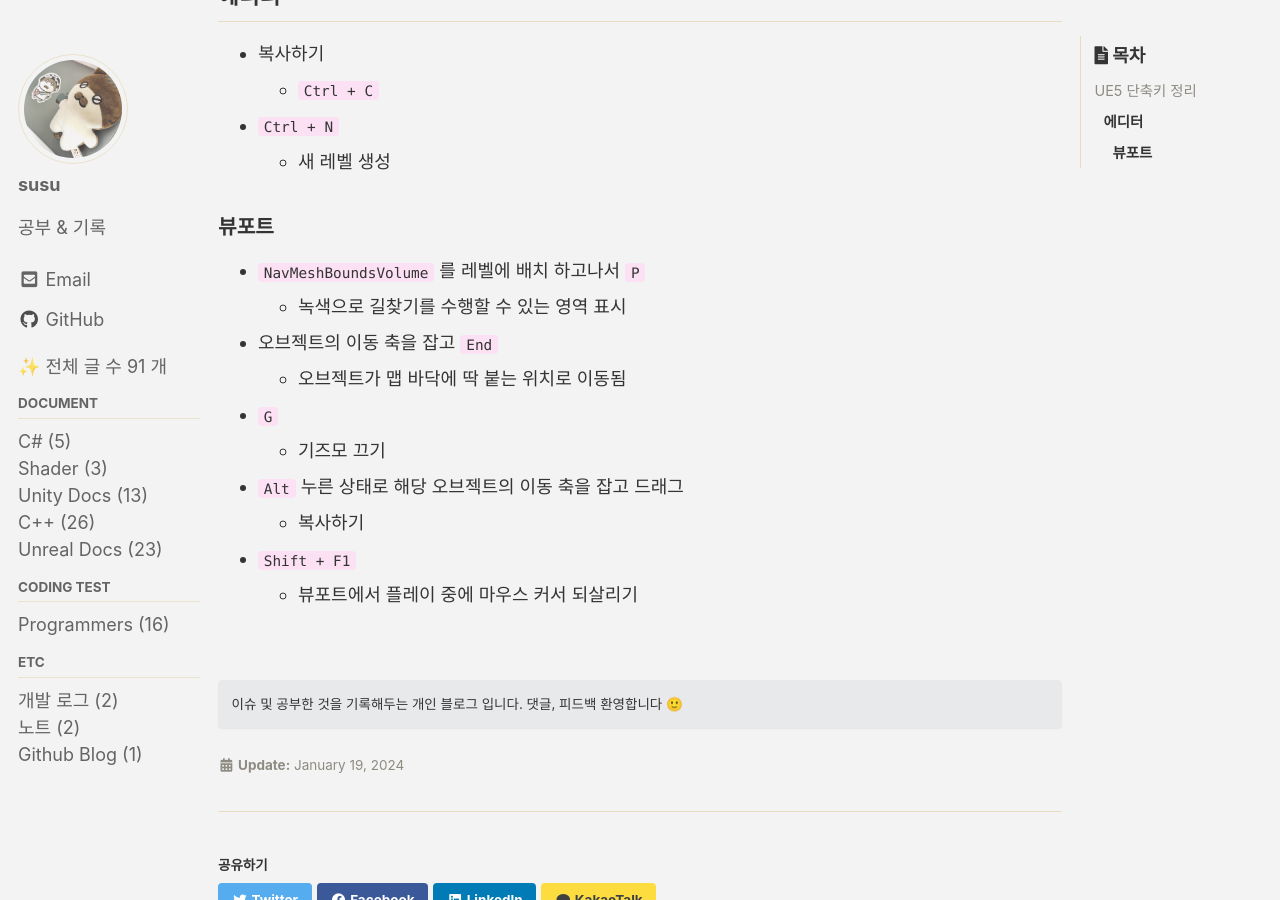
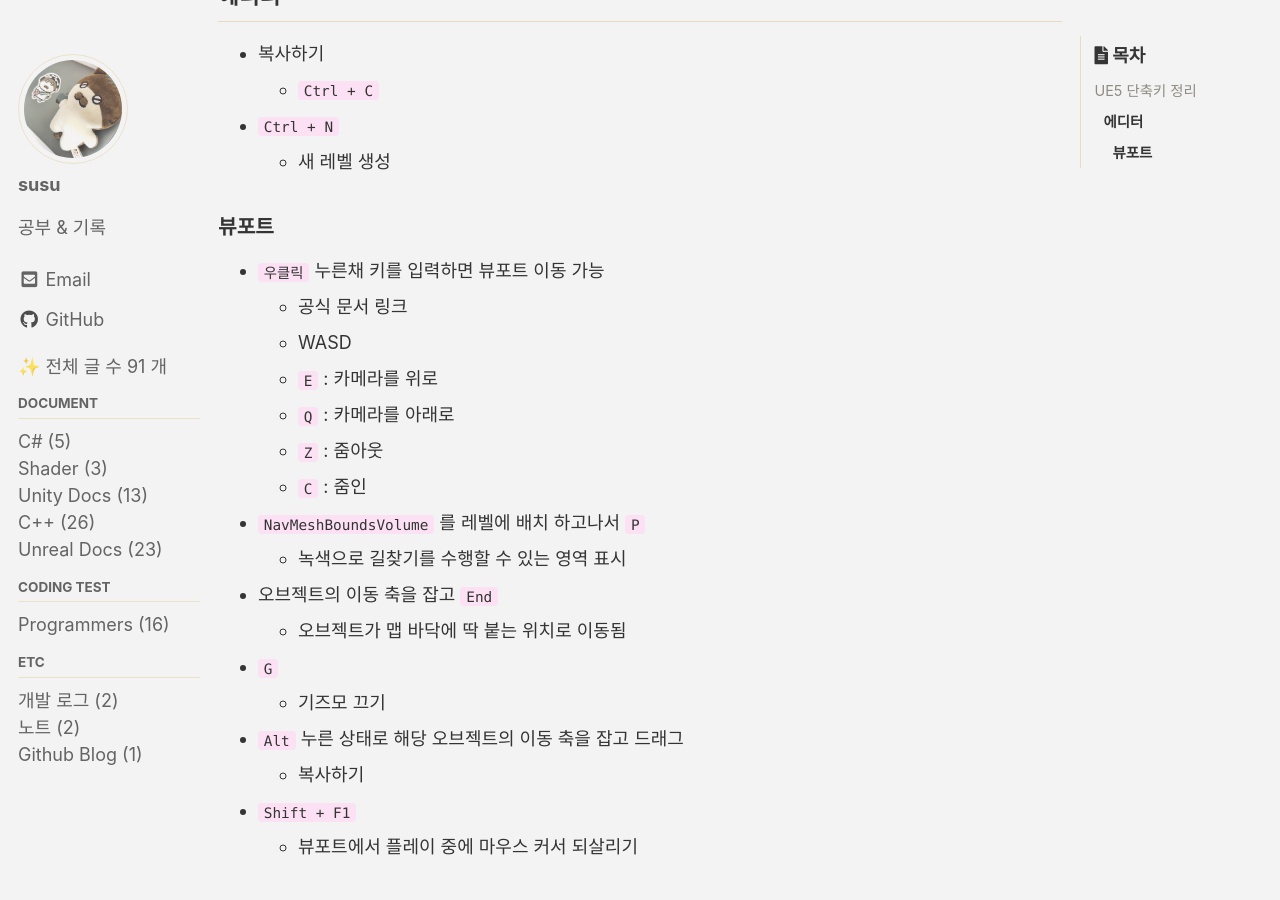
Before and after one commit to eggmong/eggmong.github.io, a Jekyll site: the page built from _posts/UnrealDocs/2024-01-19-Unreal-Shortcut.md, in a window 1280 px wide and 900 px high, scrolled down 441 px. Built offline with Jekyll 4.4.1, drawn with Linux system fonts in a browser that asks for light colours; cached includes are drawn as plain includes; some web fonts are replaced; comment, search, counter and statistics services are not loaded.

Commit message:
뷰포트 카메라 이동 단축키 추가

```diff
--- a/_posts/UnrealDocs/2024-01-19-Unreal-Shortcut.md
+++ b/_posts/UnrealDocs/2024-01-19-Unreal-Shortcut.md
@@ -30,6 +30,14 @@ last_modified_at: 2024-01-19
 
 ### 뷰포트
 
+- `우클릭` 누른채 키를 입력하면 뷰포트 이동 가능
+  - [공식 문서 링크](https://docs.unrealengine.com/4.27/ko/BuildingWorlds/LevelEditor/Viewports/ViewportControls/#%EA%B2%8C%EC%9E%84%EC%8A%A4%ED%83%80%EC%9D%BC)
+  - WASD
+  - `E` : 카메라를 위로
+  - `Q` : 카메라를 아래로
+  - `Z` : 줌아웃
+  - `C` : 줌인
+
 - `NavMeshBoundsVolume` 를 레벨에 배치 하고나서 `P`
   - 녹색으로 길찾기를 수행할 수 있는 영역 표시
 
```
